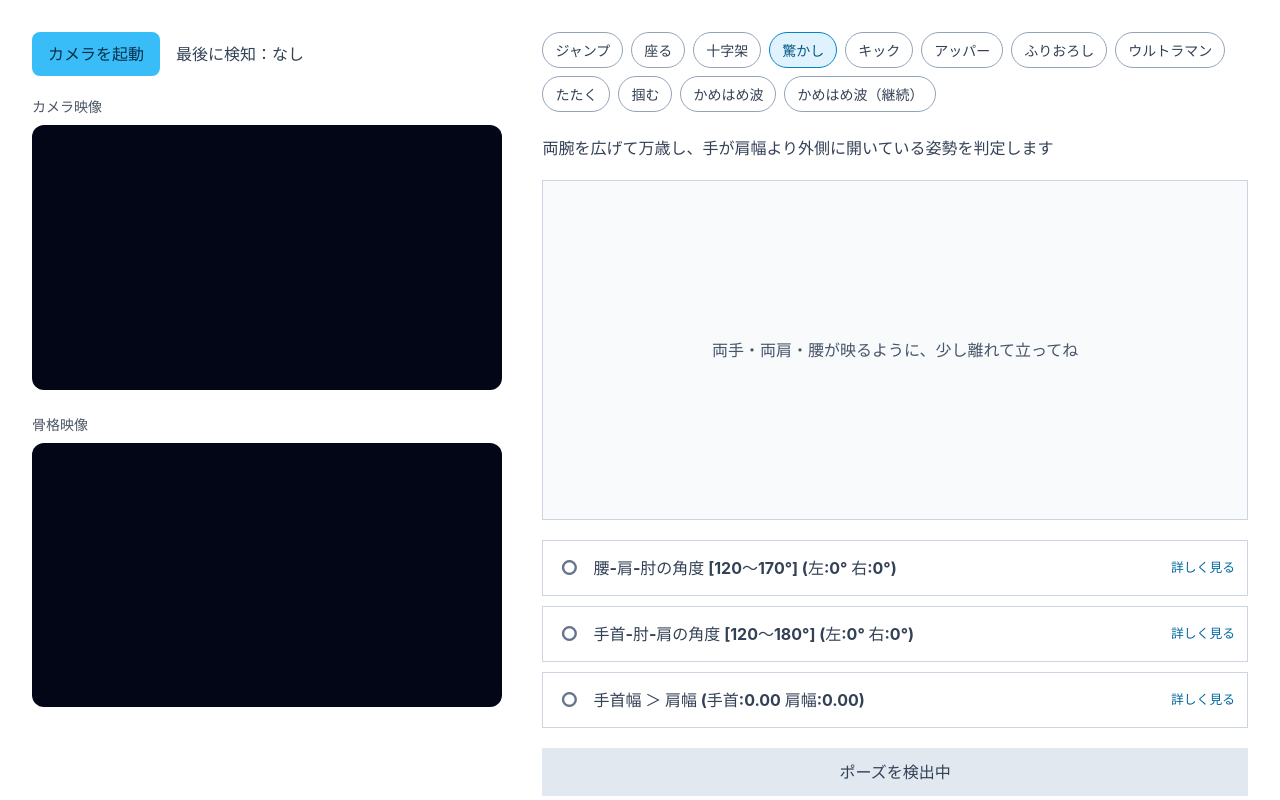
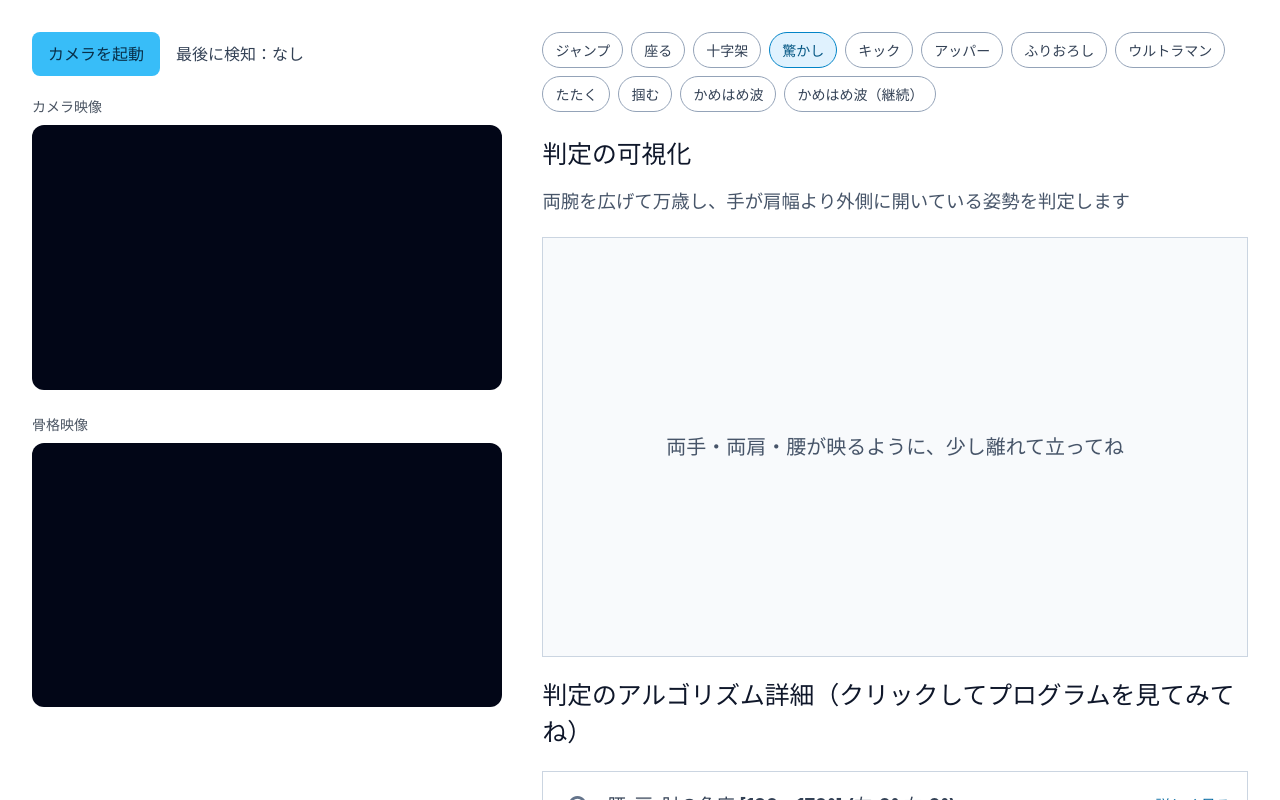
Before and after one commit to takaaaa-jun/2026_opencampus_project2, a React (Vite) app in the folder frontend/: page / in a window 1280 px wide. Both pictures are taken after a click on the tab "驚かし". Shown: the top 800 px of the page. Built offline with nearby package versions, Linux system fonts and the light colour scheme.

Commit message:
feat(surprise):驚かしポーズのアルゴリズム説明部分を修正

```diff
--- a/frontend/src/components/ExplanationPanel/explanations/SurpriseExplanation/SurpriseExplanation.css
+++ b/frontend/src/components/ExplanationPanel/explanations/SurpriseExplanation/SurpriseExplanation.css
@@ -3,16 +3,25 @@
   gap: 20px;
 }
 
+.surprise-explanation__title {
+  margin: 0;
+  color: #0f172a;
+  font-size: 1.55rem;
+  font-weight: 800;
+}
+
 .surprise-explanation__lead {
-  margin: 0;
-  color: #334155;
-  font-weight: 700;
+  margin: -6px 0 0 0;
+  color: #475569;
+  font-weight: 500;
+  font-size: 1.15rem;
+  line-height: 1.6;
 }
 
 .surprise-explanation__visualization {
   position: relative;
   display: grid;
-  min-height: 340px;
+  min-height: 420px;
   place-items: center;
   overflow: hidden;
   border: 1px solid #cbd5e1;
@@ -21,54 +30,54 @@
 
 .surprise-explanation__visualization svg {
   width: 100%;
-  height: 340px;
+  height: 420px;
 }
 
 /* 接続線のスタイル */
 .surprise-explanation__shoulder-line {
   stroke: #64748b;
-  stroke-width: 0.008;
+  stroke-width: 0.012;
   stroke-dasharray: 0.02 0.015;
 }
 
 .surprise-explanation__wrist-line {
   stroke: #64748b;
-  stroke-width: 0.01;
+  stroke-width: 0.015;
   stroke-dasharray: 0.02 0.015;
   transition: stroke 120ms linear;
 }
 
 .surprise-explanation__wrist-line.is-ok {
   stroke: #16a34a;
-  stroke-width: 0.012;
+  stroke-width: 0.018;
 }
 
 .surprise-explanation__hip-line {
   stroke: #94a3b8;
-  stroke-width: 0.008;
+  stroke-width: 0.012;
 }
 
 .surprise-explanation__trunk-line {
   stroke: #cbd5e1;
-  stroke-width: 0.006;
+  stroke-width: 0.01;
 }
 
 .surprise-explanation__limb-line {
   stroke: #94a3b8;
-  stroke-width: 0.008;
+  stroke-width: 0.012;
   transition: stroke 120ms linear, stroke-width 120ms linear;
 }
 
 .surprise-explanation__limb-line.is-ok {
   stroke: #16a34a;
-  stroke-width: 0.014;
+  stroke-width: 0.02;
 }
 
 /* 関節点のスタイル */
 .surprise-explanation__joint-point {
   fill: #64748b;
   stroke: #fff;
-  stroke-width: 0.004;
+  stroke-width: 0.006;
   transition: fill 120ms linear;
 }
 
@@ -78,7 +87,7 @@
 
 .surprise-explanation__wrist-point {
   stroke: #fff;
-  stroke-width: 0.005;
+  stroke-width: 0.007;
 }
 
 /* 左右の手首を別色に */
@@ -92,15 +101,15 @@ svg circle.surprise-explanation__wrist-point:nth-of-type(even) {
 /* テキストラベル */
 .surprise-explanation__label-number {
   fill: #64748b;
-  font-size: 0.024px;
+  font-size: 0.036px;
   font-weight: 700;
   text-anchor: middle;
 }
 
 .surprise-explanation__text-angle {
   fill: #475569;
-  font-size: 0.03px;
-  font-weight: 700;
+  font-size: 0.048px;
+  font-weight: 800;
   text-anchor: middle;
   transition: fill 120ms linear;
 }
@@ -111,8 +120,8 @@ svg circle.surprise-explanation__wrist-point:nth-of-type(even) {
 
 .surprise-explanation__text-width {
   fill: #334155;
-  font-size: 0.028px;
-  font-weight: 700;
+  font-size: 0.042px;
+  font-weight: 800;
   text-anchor: middle;
 }
 
@@ -125,6 +134,7 @@ svg circle.surprise-explanation__wrist-point:nth-of-type(even) {
   margin: 0;
   padding: 24px;
   color: #475569;
+  font-size: 1.25rem;
   font-weight: 700;
   text-align: center;
 }
@@ -160,31 +170,46 @@ svg circle.surprise-explanation__wrist-point:nth-of-type(even) {
 .surprise-explanation__detail {
   display: grid;
   align-content: start;
-  gap: 16px;
-  width: min(100%, 760px);
-  max-height: min(760px, calc(100dvh - 48px));
-  padding: 28px;
+  gap: 24px;
+  width: min(95%, 1050px);
+  max-height: min(900px, calc(100dvh - 60px));
+  padding: 48px;
   overflow: auto;
-  border-radius: 20px;
+  border-radius: 28px;
   color: #1e293b;
-  background: #fff;
-  box-shadow: 0 24px 80px rgb(15 23 42 / 28%);
+  background: #ffffff;
+  box-shadow: 0 35px 120px rgb(15 23 42 / 38%);
+  border: 1px solid rgba(255, 255, 255, 0.2);
+  animation: surprise-explanation-modal-in 200ms cubic-bezier(0.16, 1, 0.3, 1);
 }
 
 .surprise-explanation__detail-overlay {
-  position: absolute;
-  z-index: 20;
+  position: fixed;
+  z-index: 9999;
   inset: 0;
   display: grid;
   place-items: center;
   padding: 24px;
-  background: transparent;
-  animation: surprise-explanation-overlay-in 160ms ease-out;
+  background: rgba(15, 23, 42, 0.45);
+  backdrop-filter: blur(8px);
+  -webkit-backdrop-filter: blur(8px);
+  animation: surprise-explanation-overlay-in 200ms ease-out;
 }
 
 @keyframes surprise-explanation-overlay-in {
   from { opacity: 0; }
   to { opacity: 1; }
+}
+
+@keyframes surprise-explanation-modal-in {
+  from {
+    opacity: 0;
+    transform: scale(0.96) translateY(10px);
+  }
+  to {
+    opacity: 1;
+    transform: scale(1) translateY(0);
+  }
 }
 
 .surprise-explanation__detail-heading {
@@ -197,34 +222,52 @@ svg circle.surprise-explanation__wrist-point:nth-of-type(even) {
 .surprise-explanation__detail-heading h2 {
   margin: 0;
   color: #0f172a;
-  font-size: 1.35rem;
+  font-size: 2.0rem;
+  font-weight: 800;
 }
 
 .surprise-explanation__detail-heading button {
-  padding: 8px 12px;
-  border: 1px solid #94a3b8;
+  padding: 12px 24px;
+  border: 1px solid #cbd5e1;
   border-radius: 999px;
   color: #334155;
   background: #fff;
   font: inherit;
+  font-size: 1.1rem;
+  font-weight: 700;
   cursor: pointer;
+  transition: all 150ms ease;
+}
+
+.surprise-explanation__detail-heading button:hover {
+  background: #f1f5f9;
+  border-color: #94a3b8;
+  transform: translateY(-1px);
 }
 
 .surprise-explanation__detail-summary {
   margin: 0;
-  line-height: 1.7;
+  font-size: 1.25rem;
+  line-height: 1.75;
+  color: #475569;
+}
+
+.surprise-explanation__detail-summary strong {
+  color: #e11d48; /* 目を引く鮮やかな赤 */
+  font-weight: 800;
 }
 
 .surprise-explanation__code-example {
   margin: 0;
-  padding: 18px;
+  padding: 32px;
   overflow-x: auto;
-  border-radius: 12px;
+  border-radius: 20px;
   color: #e2e8f0;
   background: #0f172a;
+  border: 1px solid rgba(255, 255, 255, 0.05);
   font-family: ui-monospace, SFMono-Regular, Menlo, Monaco, Consolas, monospace;
-  font-size: clamp(0.74rem, 1.2vw, 0.92rem);
-  line-height: 1.65;
+  font-size: clamp(1.05rem, 1.6vw, 1.35rem);
+  line-height: 1.85;
   tab-size: 2;
 }
 
@@ -272,21 +315,22 @@ svg circle.surprise-explanation__wrist-point:nth-of-type(even) {
 
 .surprise-explanation__conditions button {
   display: grid;
-  grid-template-columns: 28px minmax(0, 1fr) auto;
-  gap: 10px;
+  grid-template-columns: 36px minmax(0, 1fr) auto;
+  gap: 12px;
   align-items: center;
   width: 100%;
-  padding: 12px;
+  padding: 16px;
   border: 0;
   color: inherit;
   background: transparent;
   font: inherit;
+  font-size: 1.15rem;
   text-align: left;
   cursor: pointer;
 }
 
 .surprise-explanation__conditions button > span:first-child {
-  font-size: 1.25rem;
+  font-size: 1.5rem;
   font-weight: 700;
   text-align: center;
 }
@@ -302,7 +346,7 @@ svg circle.surprise-explanation__wrist-point:nth-of-type(even) {
 
 .surprise-explanation__condition-action {
   color: #0369a1;
-  font-size: 0.8rem;
+  font-size: 0.95rem;
   font-weight: 700;
   white-space: nowrap;
 }
@@ -310,9 +354,10 @@ svg circle.surprise-explanation__wrist-point:nth-of-type(even) {
 /* 判定結果 */
 .surprise-explanation__result {
   margin: 0;
-  padding: 12px;
+  padding: 18px;
   background: #e2e8f0;
   color: #334155;
+  font-size: 1.25rem;
   font-weight: 700;
   text-align: center;
 }
@@ -322,10 +367,17 @@ svg circle.surprise-explanation__wrist-point:nth-of-type(even) {
   color: #15803d;
 }
 
+.surprise-explanation__conditions-title {
+  margin: 0;
+  color: #0f172a;
+  font-size: 1.55rem;
+  font-weight: 800;
+}
+
 @media (max-width: 800px) {
   .surprise-explanation__visualization,
   .surprise-explanation__visualization svg {
-    min-height: 260px;
-    height: 260px;
+    min-height: 320px;
+    height: 320px;
   }
 }
--- a/frontend/src/components/ExplanationPanel/explanations/SurpriseExplanation/SurpriseExplanation.tsx
+++ b/frontend/src/components/ExplanationPanel/explanations/SurpriseExplanation/SurpriseExplanation.tsx
@@ -1,4 +1,4 @@
-import { useEffect, useRef, useState } from 'react'
+import { useEffect, useRef, useState, type ReactNode } from 'react'
 import type { ExplanationProps } from '../../types'
 import './SurpriseExplanation.css'
 
@@ -11,7 +11,7 @@ type ConditionId = 'hip_shoulder_elbow' | 'wrist_elbow_shoulder' | 'wrist_should
 
 type ConditionDetail = {
   title: string
-  summary: string
+  summary: ReactNode
   code: string
 }
 
@@ -20,7 +20,11 @@ const SURPRISE_DISPLAY_DURATION_MS = 1500
 const CONDITION_DETAILS: Record<ConditionId, ConditionDetail> = {
   hip_shoulder_elbow: {
     title: '腰-肩-肘の角度',
-    summary: '腰(23, 24)、肩(11, 12)、肘(13, 14)のなす角が左右とも 120°〜170° の範囲内にあるか判定します。両腕が上がっているかを確認します。',
+    summary: (
+      <>
+        腰・肩・肘のなす角を測ることで、<strong>両肘がしっかり上がっているか</strong>を判定します。これにより、普段の立ち姿勢や手が下がっている状態を誤って「驚かし」と検知するのを防ぎ、<strong>驚かす時の「腕が上がったポーズ」</strong>の前提条件として機能します。
+      </>
+    ),
     code: `# 腰(24, 23) - 肩(12, 11) - 肘(14, 13) の角度
 left_angle = angle(left_elbow, left_shoulder, left_hip)
 right_angle = angle(right_elbow, right_shoulder, right_hip)
@@ -31,7 +35,11 @@ hip_shoulder_elbow_passed = is_left_ok and is_right_ok`,
   },
   wrist_elbow_shoulder: {
     title: '手首-肘-肩の角度',
-    summary: '手首(15, 16)、肘(13, 14)、肩(11, 12)のなす角が左右とも 120°〜180° の範囲内にあるか判定します。肘が伸びて万歳に近い姿勢になっているかを確認します。',
+    summary: (
+      <>
+        手首・肘・肩の角度を測り、<strong>肘が適度に伸びているか</strong>を判定します。肘が深く曲がった縮こまった姿勢や胸の前での別の動作を排除し、<strong>相手を驚かせるための「大きく腕を広げたダイナミックなポーズ」</strong>を正確に識別するために必要です。
+      </>
+    ),
     code: `# 手首(16, 15) - 肘(14, 13) - 肩(12, 11) の角度
 left_angle = angle(left_shoulder, left_elbow, left_wrist)
 right_angle = angle(right_shoulder, right_elbow, right_wrist)
@@ -42,8 +50,12 @@ wrist_elbow_shoulder_passed = is_left_ok and is_right_ok`,
   },
   wrist_shoulder_distance: {
     title: '左右の手首の距離 ＞ 肩幅',
-    summary: '左右の手首の間隔（X座標の差）が、肩幅（X座標の差）よりも大きくなっているかを判定します。両手が外側に開いているかを確認します。',
-    code: `# 左右の手首の距離 > 肩幅の距離 (X軸の差)
+    summary: (
+      <>
+        <strong>左右の手首の幅が、肩幅よりも外側に開いているか</strong>を判定します。これにより、単に真上に手を挙げただけの万歳（他のポーズ）と区別し、<strong>体を左右に大きく見せて「ワッ！」と驚かせる特徴的な手の開き方</strong>を検知します。
+      </>
+    ),
+    code: `# 左右の手首の距離 > 肩幅の距離 (X軸 of 差)
 shoulder_width = abs(right_shoulder.x - left_shoulder.x)
 wrist_width = abs(right_wrist.x - left_wrist.x)
 
@@ -231,10 +243,9 @@ export function SurpriseExplanation({ detectionData }: ExplanationProps) {
       }
     : null
 
-  const resultText = surpriseDetected ? '驚かし！' : 'ポーズを検出中'
-
   return (
     <section className="surprise-explanation" aria-label="驚かす動作の判定過程">
+      <h4 className="surprise-explanation__title">判定の可視化</h4>
       <p className="surprise-explanation__lead">両腕を広げて万歳し、手が肩幅より外側に開いている姿勢を判定します</p>
 
       <div className="surprise-explanation__visualization">
@@ -313,17 +324,17 @@ export function SurpriseExplanation({ detectionData }: ExplanationProps) {
             />
 
             {/* 各関節点 */}
-            <circle cx={visualization.leftHip.x} cy={visualization.leftHip.y} r={0.012} className="surprise-explanation__joint-point" />
-            <circle cx={visualization.rightHip.x} cy={visualization.rightHip.y} r={0.012} className="surprise-explanation__joint-point" />
+            <circle cx={visualization.leftHip.x} cy={visualization.leftHip.y} r={0.018} className="surprise-explanation__joint-point" />
+            <circle cx={visualization.rightHip.x} cy={visualization.rightHip.y} r={0.018} className="surprise-explanation__joint-point" />
 
-            <circle cx={visualization.leftShoulder.x} cy={visualization.leftShoulder.y} r={0.014} className={`surprise-explanation__joint-point ${isLeftShoulderAngleOk ? 'is-ok' : ''}`} />
-            <circle cx={visualization.rightShoulder.x} cy={visualization.rightShoulder.y} r={0.014} className={`surprise-explanation__joint-point ${isRightShoulderAngleOk ? 'is-ok' : ''}`} />
+            <circle cx={visualization.leftShoulder.x} cy={visualization.leftShoulder.y} r={0.02} className={`surprise-explanation__joint-point ${isLeftShoulderAngleOk ? 'is-ok' : ''}`} />
+            <circle cx={visualization.rightShoulder.x} cy={visualization.rightShoulder.y} r={0.02} className={`surprise-explanation__joint-point ${isRightShoulderAngleOk ? 'is-ok' : ''}`} />
 
-            <circle cx={visualization.leftElbow.x} cy={visualization.leftElbow.y} r={0.012} className={`surprise-explanation__joint-point ${isLeftElbowAngleOk ? 'is-ok' : ''}`} />
-            <circle cx={visualization.rightElbow.x} cy={visualization.rightElbow.y} r={0.012} className={`surprise-explanation__joint-point ${isRightElbowAngleOk ? 'is-ok' : ''}`} />
+            <circle cx={visualization.leftElbow.x} cy={visualization.leftElbow.y} r={0.018} className={`surprise-explanation__joint-point ${isLeftElbowAngleOk ? 'is-ok' : ''}`} />
+            <circle cx={visualization.rightElbow.x} cy={visualization.rightElbow.y} r={0.018} className={`surprise-explanation__joint-point ${isRightElbowAngleOk ? 'is-ok' : ''}`} />
 
-            <circle cx={visualization.leftWrist.x} cy={visualization.leftWrist.y} r={0.014} className="surprise-explanation__wrist-point" />
-            <circle cx={visualization.rightWrist.x} cy={visualization.rightWrist.y} r={0.014} className="surprise-explanation__wrist-point" />
+            <circle cx={visualization.leftWrist.x} cy={visualization.leftWrist.y} r={0.02} className="surprise-explanation__wrist-point" />
+            <circle cx={visualization.rightWrist.x} cy={visualization.rightWrist.y} r={0.02} className="surprise-explanation__wrist-point" />
 
             {/* 点番号ラベル */}
             <text x={visualization.leftHip.x - 0.025} y={visualization.leftHip.y + 0.025} className="surprise-explanation__label-number">23</text>
@@ -369,6 +380,8 @@ export function SurpriseExplanation({ detectionData }: ExplanationProps) {
         </div>
       ) : null}
 
+      <h4 className="surprise-explanation__conditions-title">判定のアルゴリズム詳細（クリックしてプログラムを見てみてね）</h4>
+
       <ol className="surprise-explanation__conditions">
         <ConditionStep
           condition="hip_shoulder_elbow"
@@ -392,8 +405,6 @@ export function SurpriseExplanation({ detectionData }: ExplanationProps) {
           onSelect={(condition) => setSelectedCondition((current) => current === condition ? null : condition)}
         />
       </ol>
-
-      <p className={`surprise-explanation__result${surpriseDetected ? ' is-triggered' : ''}`}>{resultText}</p>
     </section>
   )
 }
```
